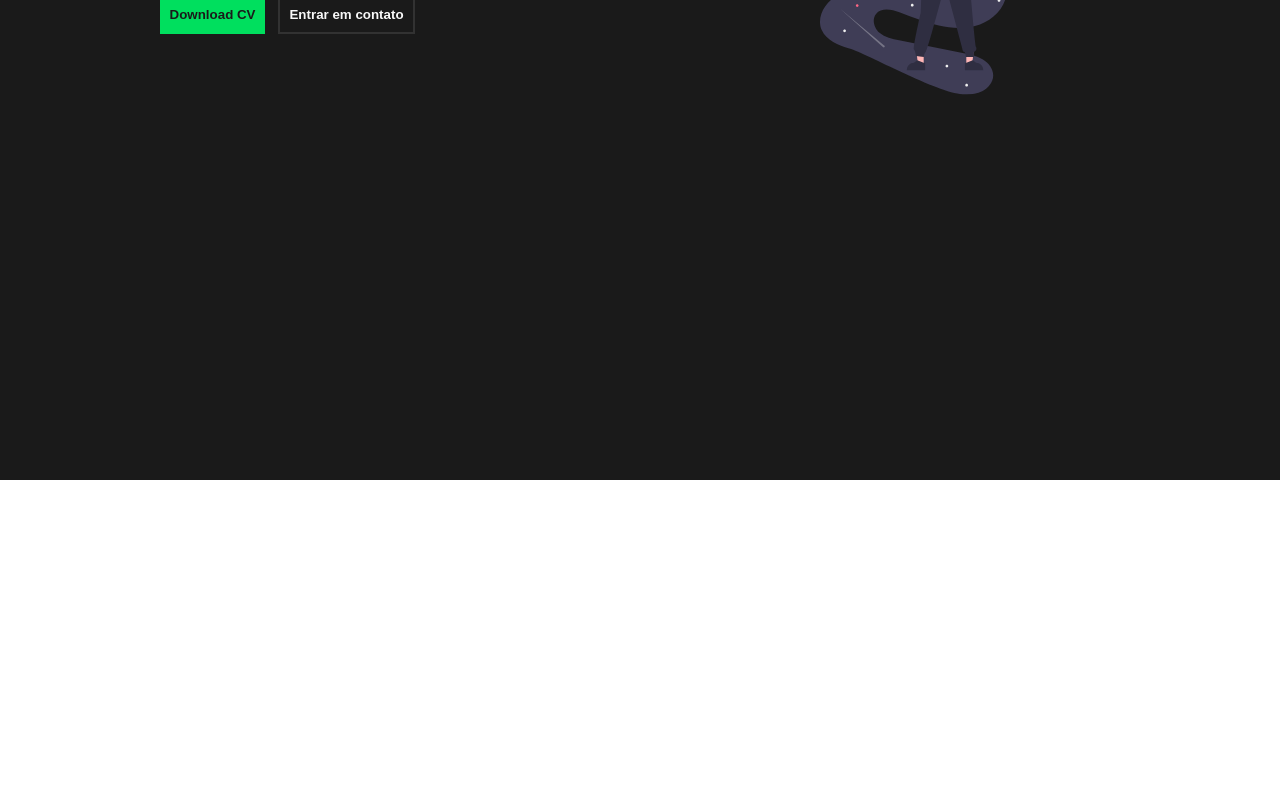
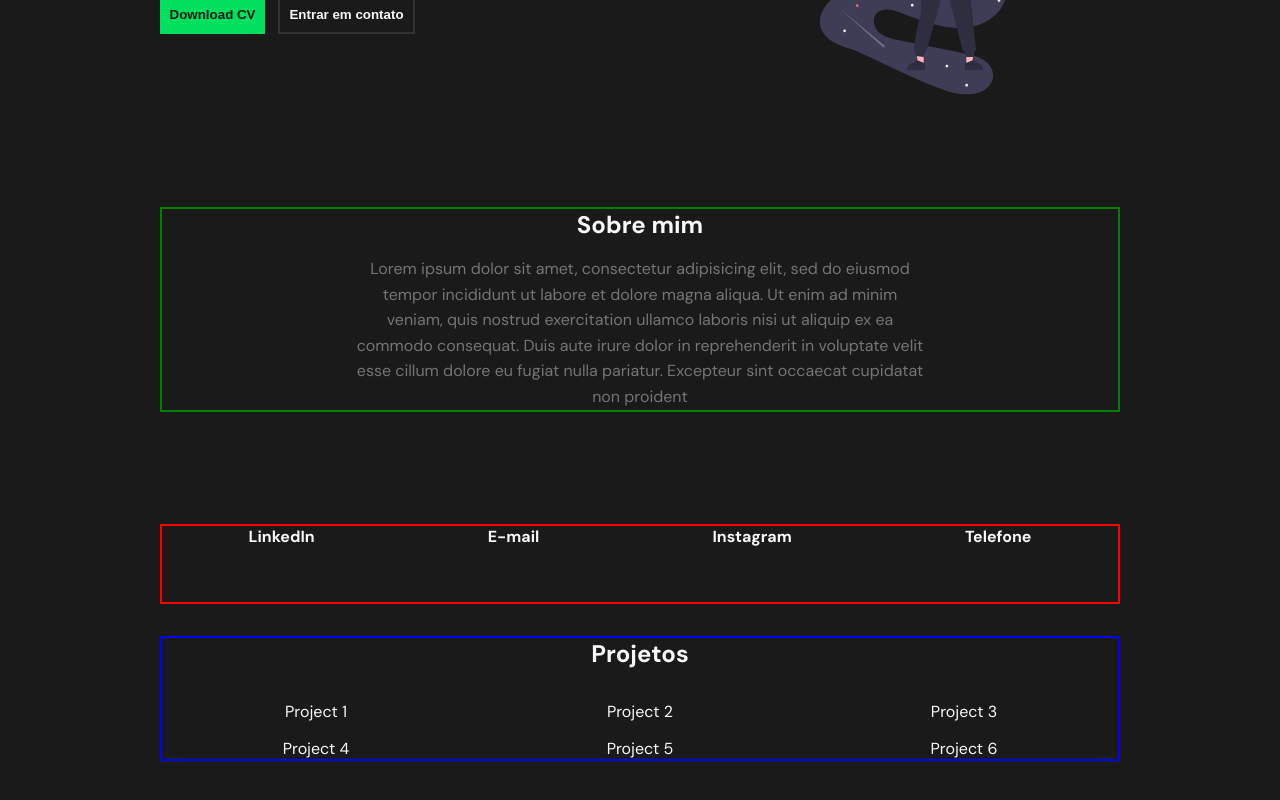
Before and after one commit to Gabriek0/portfolio, a Next.js app: page / in a window 1280 px wide. Shown: the part 400-1200 px from the top of the page. Before the commit the page ends 880 px from the top, so only its background shows below. Built offline with nearby package versions, Linux system fonts and the light colour scheme.

Commit message:
adicionando sectionAboutMe, sectionContacts e sectionProjects

```diff
--- a/src/components/Section/index.tsx
+++ b/src/components/Section/index.tsx
@@ -1,6 +1,9 @@
 import Image from 'next/image';
 import styles from './styles.module.scss';
 import developerIcon from '../../../public/images/developer.svg';
+import { SectionAboutMe } from '../SectionAboutMe';
+import { SectionContacts } from '../SectionContacts';
+import { SectionProjects } from '../SectionProjects';
 
 export function Section() {
     return (
@@ -22,9 +25,9 @@ export function Section() {
                     </div>
 
                 </div>
-                <div className={styles.aboutMeContainer}>
-
-                </div>
+                <SectionAboutMe />
+                <SectionContacts />
+                <SectionProjects />
             </section>
         </>
     )
--- a/src/components/Section/styles.module.scss
+++ b/src/components/Section/styles.module.scss
@@ -1,6 +1,6 @@
 .sectionContainer {
     background: var(--black-200);
-    height: 100vh;
+    height: 1160px;
     padding: 0 10rem;
 
     .contentContainer {
--- /dev/null
+++ b/src/components/SectionAboutMe/index.tsx
@@ -0,0 +1,15 @@
+import styles from './styles.module.scss';
+
+export function SectionAboutMe() {
+    return (
+        <div className={styles.aboutMeContainer}>
+            <h1>Sobre mim</h1>
+            <p>Lorem ipsum dolor sit amet, consectetur adipisicing elit,
+                sed do eiusmod tempor incididunt ut labore et dolore magna aliqua.
+                Ut enim ad minim veniam, quis nostrud exercitation ullamco laboris
+                nisi ut aliquip ex ea commodo consequat. Duis aute irure dolor in
+                reprehenderit in voluptate velit esse cillum dolore eu fugiat nulla
+                pariatur. Excepteur sint occaecat cupidatat non proident</p>
+        </div>
+    )
+}
--- /dev/null
+++ b/src/components/SectionAboutMe/styles.module.scss
@@ -0,0 +1,19 @@
+.aboutMeContainer {
+    display: flex;
+    margin-top: 7rem;
+    padding: 0 20%;
+    flex-direction: column;
+    align-items: center;
+    text-align: center;
+    border: 2px solid green;
+
+    h1 {
+        color: var(--white);
+    }
+
+    p {
+        margin-top: 1rem;
+        line-height: 1.6;
+        color: var(--black-100);
+    }
+}
--- /dev/null
+++ b/src/components/SectionContacts/index.tsx
@@ -0,0 +1,14 @@
+import styles from './styles.module.scss';
+
+export function SectionContacts() {
+    return (
+        <div className={styles.contactContainer}>
+            <ul>
+                <li>LinkedIn</li>
+                <li>E-mail</li>
+                <li>Instagram</li>
+                <li>Telefone</li>
+            </ul>
+        </div>
+    )
+}
--- /dev/null
+++ b/src/components/SectionContacts/styles.module.scss
@@ -0,0 +1,16 @@
+.contactContainer {
+    border: 2px solid red;
+    margin-top: 7rem;
+    height: 5rem;
+
+    ul {
+        display: flex;
+        justify-content: space-around;
+        list-style: none;
+
+        li {
+            color: var(--white);
+            font-weight: bold;
+        }
+    };
+}
--- /dev/null
+++ b/src/components/SectionProjects/index.tsx
@@ -0,0 +1,17 @@
+import styles from './styles.module.scss';
+
+export function SectionProjects() {
+    return (
+        <div className={styles.projectsContainer}>
+            <h1>Projetos</h1>
+            <ul>
+                <li>Project 1</li>
+                <li>Project 2</li>
+                <li>Project 3</li>
+                <li>Project 4</li>
+                <li>Project 5</li>
+                <li>Project 6</li>
+            </ul>
+        </div>
+    )
+}
--- /dev/null
+++ b/src/components/SectionProjects/styles.module.scss
@@ -0,0 +1,19 @@
+.projectsContainer {
+    border: 2px solid blue;
+    margin-top: 2rem;
+
+    h1 {
+        color: var(--white);
+        text-align: center;
+        margin-bottom: 2rem;
+    }
+
+    ul {
+        display: grid;
+        color: var(--white);
+        grid-template-columns: repeat(3, 1fr);
+        grid-gap: 1rem;
+        text-align: center;
+        list-style: none;
+    }
+}
```
